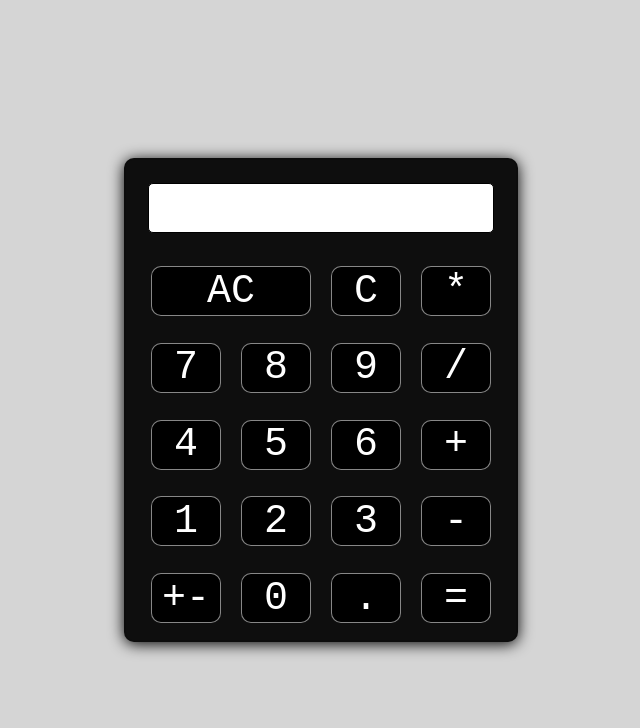
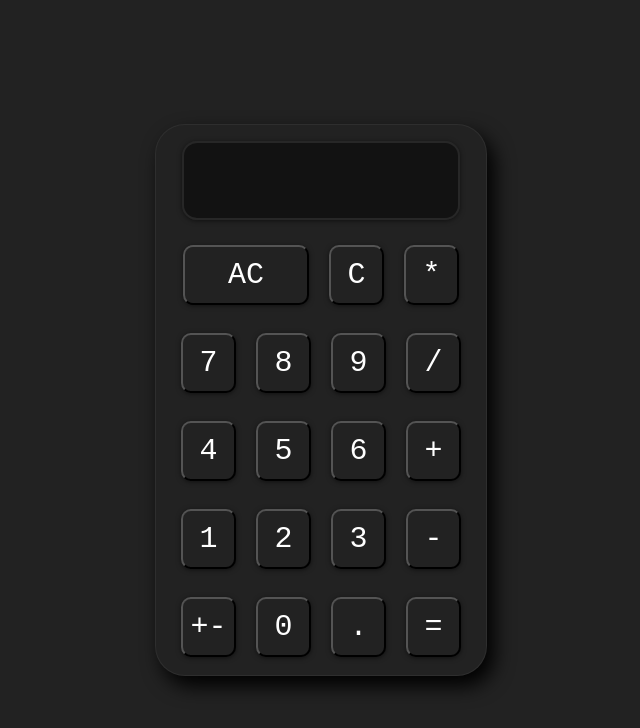
Before and after one commit to mahbubilgofur/MyProject.github.io, a plain HTML site: page index.html in a window 1280 px wide. Shown: the whole page, without its empty margins (319-959 px from the left). Drawn offline with Linux system fonts and the light colour scheme.

Commit message:
refisi tampilan

```diff
--- a/css/style.css
+++ b/css/style.css
@@ -9,25 +9,25 @@ body {
   width: 100%;
   height: 100vh;
   display: flex;
-  background-color: rgba(0, 0, 0, 0.163);
+  background-color: rgb(34, 34, 34);
   justify-content: center;
   align-items: center;
 }
 .kalkulator {
-  box-shadow: 0 2px 15px rgb(0, 0, 0);
-  border-radius: 10px;
-  width: 390px;
-  height: 480px;
-  background-color: rgb(14, 14, 14);
+  box-shadow: 7px 10px 20px rgb(0, 0, 0);
+  border-radius: 30px;
+  width: 330px;
+  height: 550px;
+  border: 1px solid rgba(255, 255, 255, 0.053);
+  background-color: rgb(34, 34, 34);
   display: flex;
   justify-content: center;
   align-items: center;
   flex-direction: column;
-  -webkit-border-radius: 10px;
-  -moz-border-radius: 10px;
-  -ms-border-radius: 10px;
-  -o-border-radius: 10px;
-  border: 2px solid rgba(0, 0, 0, 0.134);
+  -webkit-border-radius: 30px;
+  -moz-border-radius: 30px;
+  -ms-border-radius: 30px;
+  -o-border-radius: 30px;
 }
 .input {
   width: 100%;
@@ -37,18 +37,20 @@ body {
   align-items: center;
 }
 input {
-  background-color: white;
-  width: 83%;
-  height: 30%;
-  font-size: 25px;
+  background-color: rgba(0, 0, 0, 0.457);
+  width: 77%;
+  height: 50%;
+  font-size: 40px;
   text-align: right;
-  border: 1px solid black;
+  border: 2px solid rgb(39, 39, 39);
+  box-shadow: 0 1px 5px rgba(0, 0, 0, 0.529);
   padding: 10px;
-  border-radius: 5px;
-  -webkit-border-radius: 5px;
-  -moz-border-radius: 5px;
-  -ms-border-radius: 5px;
-  -o-border-radius: 5px;
+  color: white;
+  border-radius: 15px;
+  -webkit-border-radius: 15px;
+  -moz-border-radius: 15px;
+  -ms-border-radius: 15px;
+  -o-border-radius: 15px;
 }
 .tombol {
   width: 100%;
@@ -59,13 +61,13 @@ input {
 }
 button {
   cursor: pointer;
-  background-color: rgb(0, 0, 0);
+  background-color: rgb(34, 34, 34);
   margin: 10px;
-  width: 70px;
-  height: 50px;
-  font-size: 40px;
+  width: 55px;
+  height: 60px;
+  font-size: 30px;
   color: rgb(255, 255, 255);
-  border: 1px solid rgba(255, 255, 255, 0.531);
+  box-shadow: 0 1px 5px rgba(0, 0, 0, 0.529);
   border-radius: 10px;
   -webkit-border-radius: 10px;
   -moz-border-radius: 10px;
@@ -86,13 +88,13 @@ button:active {
 }
 .AC {
   cursor: pointer;
-  background-color: rgb(0, 0, 0);
+  background-color: rgb(34, 34, 34);
   margin: 10px;
-  width: 160px;
-  height: 50px;
-  font-size: 40px;
+  width: 126px;
+  height: 60px;
+  font-size: 30px;
   color: rgb(255, 255, 255);
-  border: 1px solid rgba(255, 255, 255, 0.531);
+  box-shadow: 0 1px 5px rgba(0, 0, 0, 0.529);
   border-radius: 10px;
   transition: transform 0.1s ease;
   -webkit-border-radius: 10px;
@@ -109,37 +111,36 @@ button:active {
 }
 button:hover {
   transition: all 0.2s;
-  background-color: rgb(0, 0, 0);
+  cursor: pointer;
+  background-color: rgb(34, 34, 34);
   margin: 10px;
-  width: 70px;
-  height: 50px;
-  font-size: 40px;
+  width: 55px;
+  height: 60px;
+  font-size: 30px;
   color: rgb(255, 255, 255);
-  border: 1px solid rgb(255, 255, 255);
-  box-shadow: 0 0px 4px rgb(255, 255, 255);
-
+  box-shadow: 0 1px 5px rgba(0, 0, 0, 0.529);
   border-radius: 10px;
   -webkit-border-radius: 10px;
   -moz-border-radius: 10px;
   -ms-border-radius: 10px;
   -o-border-radius: 10px;
-  -webkit-transition: all 0.2s;
-  -moz-transition: all 0.2s;
-  -ms-transition: all 0.2s;
-  -o-transition: all 0.2s;
+  transition: transform 0.1s ease;
+  -webkit-transition: transform 0.1s ease;
+  -moz-transition: transform 0.1s ease;
+  -ms-transition: transform 0.1s ease;
+  -o-transition: transform 0.1s ease;
 }
 
 .AC:hover {
   cursor: pointer;
-  background-color: rgb(0, 0, 0);
+  background-color: rgb(34, 34, 34);
   margin: 10px;
-  width: 160px;
-  height: 50px;
-  font-size: 40px;
+  width: 126px;
+  height: 60px;
+  font-size: 30px;
   color: rgb(255, 255, 255);
-  border: 1px solid rgb(255, 255, 255);
-  box-shadow: 0 0px 4px rgb(255, 255, 255);
   border-radius: 10px;
+  transition: transform 0.1s ease;
   -webkit-border-radius: 10px;
   -moz-border-radius: 10px;
   -ms-border-radius: 10px;
```
Also changed, not shown: index.html (+1 -1 lines).
